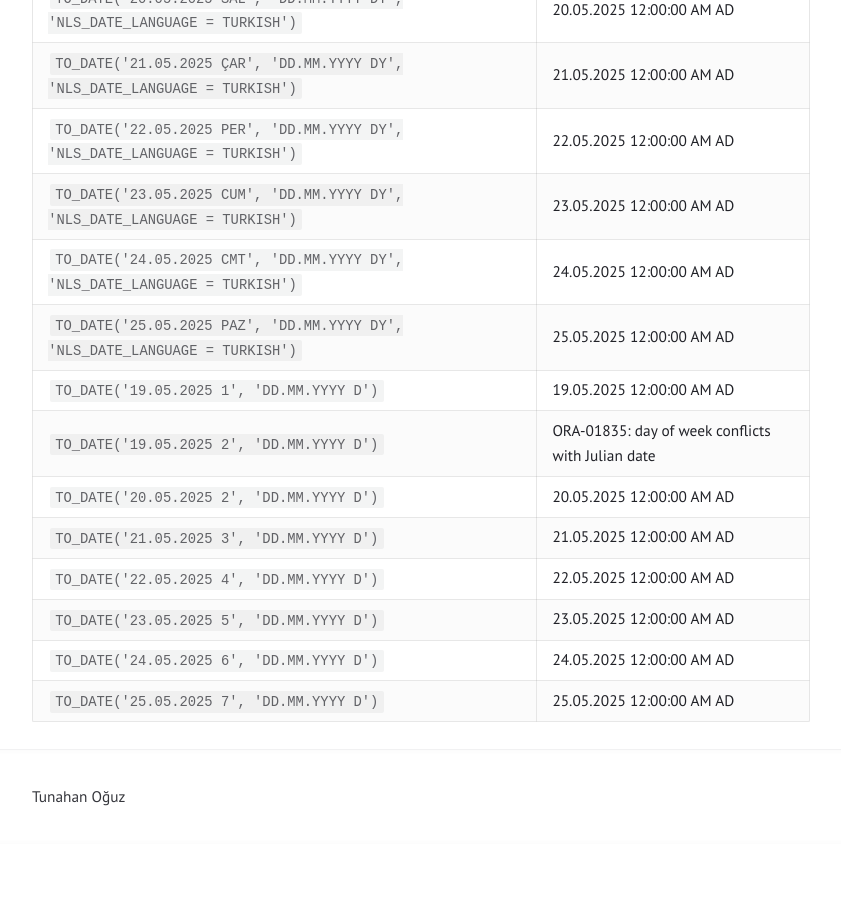
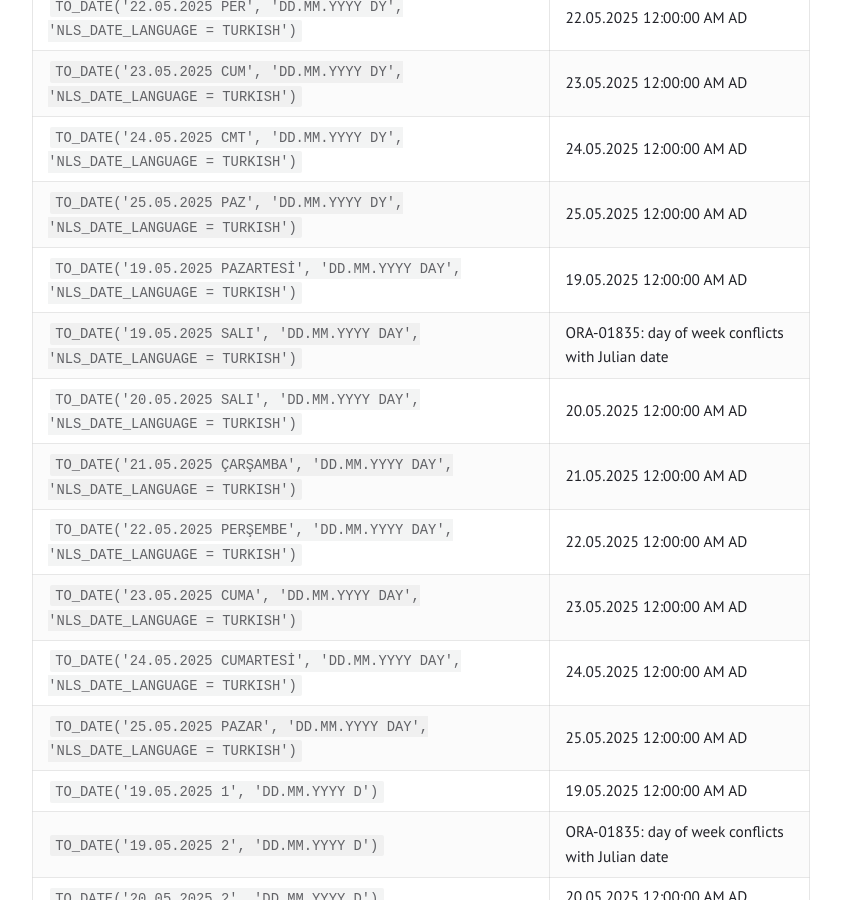
Before and after one commit to tunahanoguz/tunahanoguz.github.io, a Jekyll site: the page built from _posts/2025-05-19-oracle-TO_DATE-fonksiyonu.md, in a window 1280 px wide and 900 px high, scrolled down 8258 px. Shown: the whole window, without its empty margins (219-1060 px from the left). Built offline with Jekyll 4.4.1, drawn with Linux system fonts in a browser that asks for light colours; before the commit the page ends 9102 px from its top, so only the background shows below that.

Commit message:
Update 2025-05-19-oracle-TO_DATE-fonksiyonu.md

```diff
--- a/_posts/2025-05-19-oracle-TO_DATE-fonksiyonu.md
+++ b/_posts/2025-05-19-oracle-TO_DATE-fonksiyonu.md
@@ -205,6 +205,14 @@ Aşağıdaki tabloda `format` isim parametrenin alabileceği değerler ve onlar
 | `TO_DATE('23.05.2025 CUM', 'DD.MM.YYYY DY', 'NLS_DATE_LANGUAGE = TURKISH')` | 23.05.2025 12:00:00 AM AD                  |
 | `TO_DATE('24.05.2025 CMT', 'DD.MM.YYYY DY', 'NLS_DATE_LANGUAGE = TURKISH')` | 24.05.2025 12:00:00 AM AD                  |
 | `TO_DATE('25.05.2025 PAZ', 'DD.MM.YYYY DY', 'NLS_DATE_LANGUAGE = TURKISH')` | 25.05.2025 12:00:00 AM AD                  |
+| `TO_DATE('19.05.2025 PAZARTESİ', 'DD.MM.YYYY DAY', 'NLS_DATE_LANGUAGE = TURKISH')` | 19.05.2025 12:00:00 AM AD                  |
+| `TO_DATE('19.05.2025 SALI', 'DD.MM.YYYY DAY', 'NLS_DATE_LANGUAGE = TURKISH')`      | ORA-01835: day of week conflicts with Julian date |
+| `TO_DATE('20.05.2025 SALI', 'DD.MM.YYYY DAY', 'NLS_DATE_LANGUAGE = TURKISH')`      | 20.05.2025 12:00:00 AM AD                  |
+| `TO_DATE('21.05.2025 ÇARŞAMBA', 'DD.MM.YYYY DAY', 'NLS_DATE_LANGUAGE = TURKISH')`  | 21.05.2025 12:00:00 AM AD                  |
+| `TO_DATE('22.05.2025 PERŞEMBE', 'DD.MM.YYYY DAY', 'NLS_DATE_LANGUAGE = TURKISH')`  | 22.05.2025 12:00:00 AM AD                  |
+| `TO_DATE('23.05.2025 CUMA', 'DD.MM.YYYY DAY', 'NLS_DATE_LANGUAGE = TURKISH')`      | 23.05.2025 12:00:00 AM AD                  |
+| `TO_DATE('24.05.2025 CUMARTESİ', 'DD.MM.YYYY DAY', 'NLS_DATE_LANGUAGE = TURKISH')` | 24.05.2025 12:00:00 AM AD                  |
+| `TO_DATE('25.05.2025 PAZAR', 'DD.MM.YYYY DAY', 'NLS_DATE_LANGUAGE = TURKISH')`     | 25.05.2025 12:00:00 AM AD                  |
 | `TO_DATE('19.05.2025 1', 'DD.MM.YYYY D')`                                   | 19.05.2025 12:00:00 AM AD                  |
 | `TO_DATE('19.05.2025 2', 'DD.MM.YYYY D')`                                   | ORA-01835: day of week conflicts with Julian date |
 | `TO_DATE('20.05.2025 2', 'DD.MM.YYYY D')`                                   | 20.05.2025 12:00:00 AM AD                  |
```
